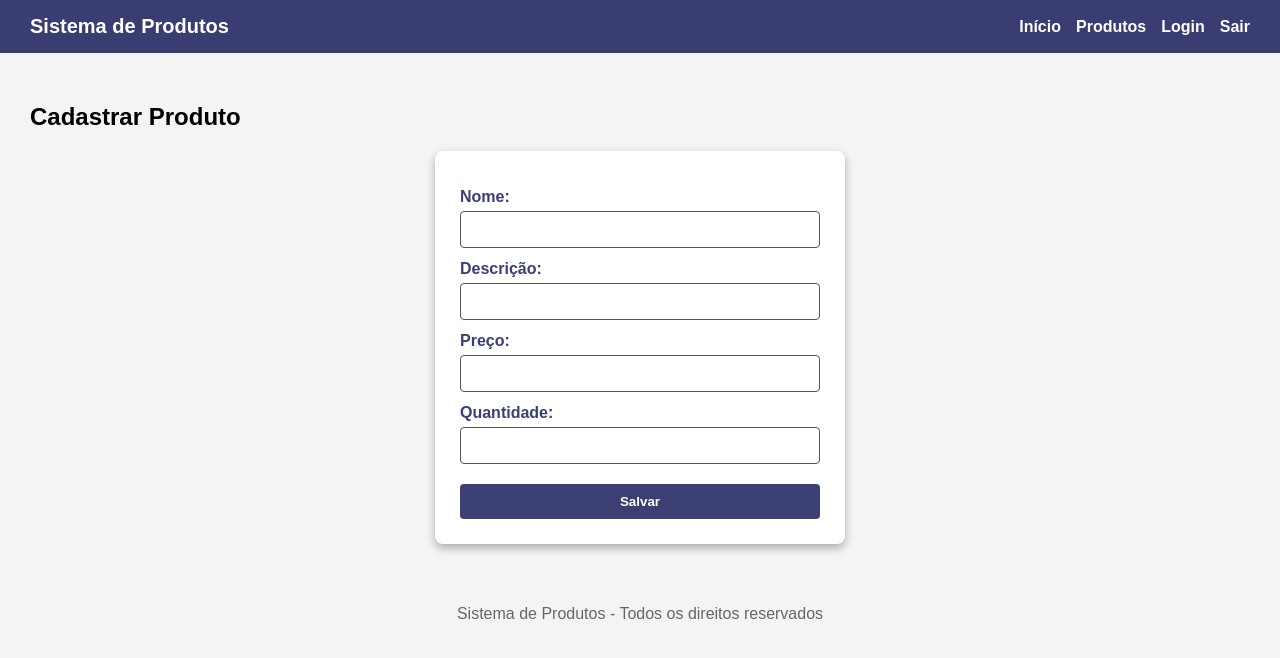
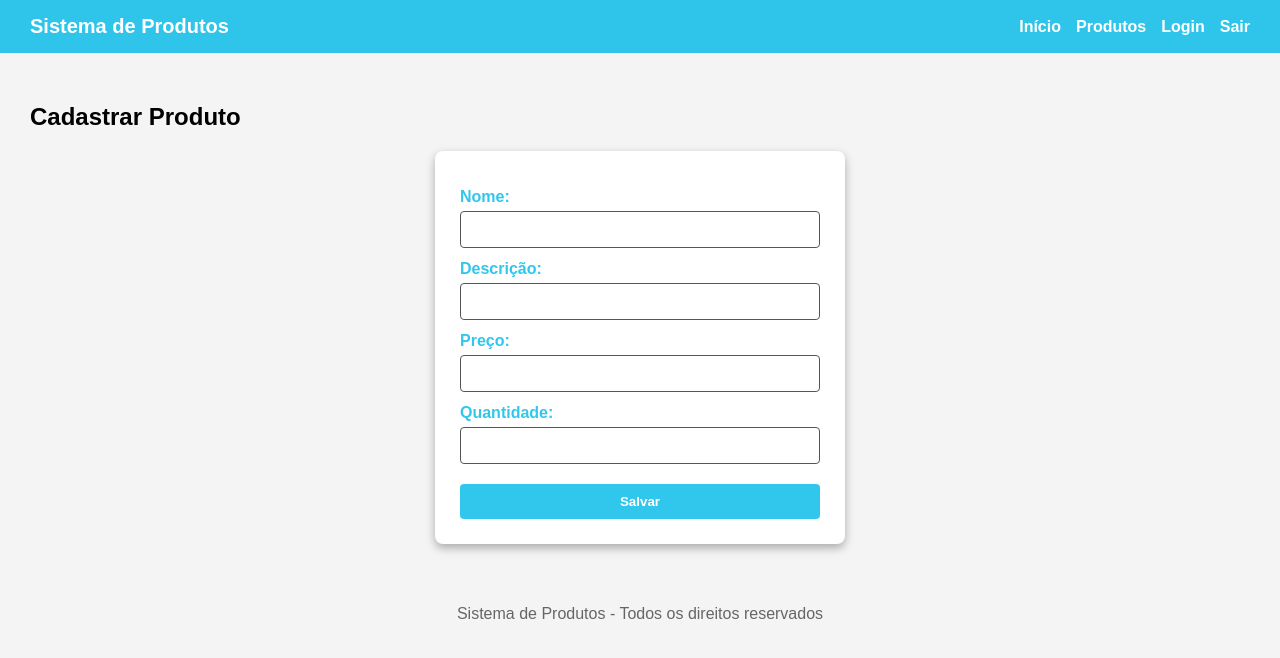
Before and after one commit to otavio-sanches/projeto_php, a PHP site: page /produtos/cadastrar.php in a window 1280 px wide. Shown: the top 658 px of the page. Run offline with PHP 8.4, Linux system fonts and the light colour scheme; a user stored in the database is signed in.

Commit message:
aula-06-update

```diff
--- a/css/style.css
+++ b/css/style.css
@@ -8,7 +8,7 @@ body {
 
 /* Header com Gradiente Roxo e Preto */
 header {
-    background: #111657d2;
+    background: #05bbe9d2;
     color: white;
     padding: 15px 30px;
     display: flex;
@@ -55,7 +55,7 @@ form {
     width: 100%;
     max-width: 360px;
     background: white;
-    color: #111657d2;
+    color: #05bbe9d2;
     padding: 25px;
     border-radius: 8px;
     box-shadow: 0 4px 10px rgba(0, 0, 0, 0.3);
@@ -82,7 +82,7 @@ form input, form textarea {
 form button {
     margin-top: 20px;
     padding: 10px 16px;
-    background: #111657d2;
+    background: #05bbe9d2;
     color: white;
     border: none;
     border-radius: 4px;
@@ -92,7 +92,7 @@ form button {
 }
 
 form button:hover {
-    background: #111657d2;
+    background: #05bbe9d2;
 }
 
 /* Botão de Cadastrar */
@@ -125,7 +125,7 @@ table th, table td {
 }
 
 table th {
-    background: #111657d2;
+    background: #05bbe9d2;
     color: white;
 }
 
@@ -221,7 +221,7 @@ footer {
         top: 100%;
         right: 0;
         width: 200px;
-        background-color: #111657d2;
+        background-color: #05bbe9d2;
         box-shadow: 0 4px 10px rgba(0, 0, 0, 0.3);
         border-radius: 0 0 0 8px;
         z-index: 1000;
```
Also changed, not shown: banco.sql (line endings or trailing spaces), produtos/cadastrar.php (line endings or trailing spaces), produtos/listar.php (line endings or trailing spaces), produtos/verifica_login.php (line endings or trailing spaces).
